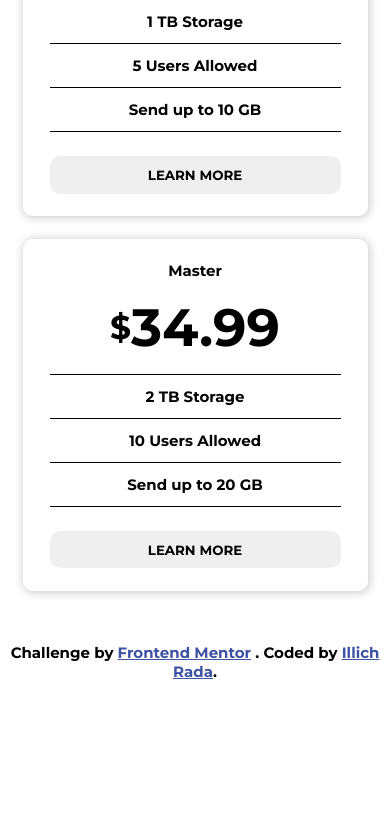
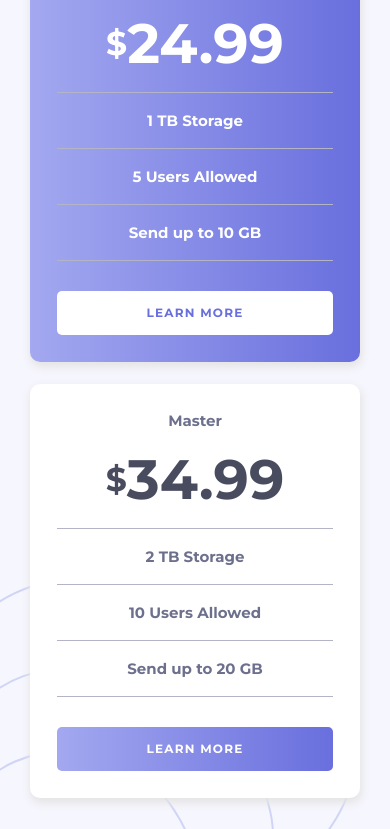
Before and after one commit to illich570/Pricing-component-frontendmentor, a website: page index.html in a window 390 px wide. Shown: the part 715-1544 px from the top of the page. Before the commit the page ends 1396 px from the top, so only its background shows below. Drawn offline with Linux system fonts and the light colour scheme.

Commit message:
[ADD] First mobile layout

```diff
--- a/index.html
+++ b/index.html
@@ -11,15 +11,15 @@
     <title>Frontend Mentor | Pricing Component with Toggle</title>
   </head>
   <body>
-    <main>
+    <main class="bg">
       <section class="container">
         <div class="title">
           <h2>Our Pricing</h2>
         </div>
         <div class="container__switch">
-          <span>Anually</span>
+          <span>Annually</span>
           <label class="switch">
-            <input type="checkbox"/>
+            <input type="checkbox" tabindex="1"/>
             <span class="slider"></span>
           </label>
           <span>Monthly</span>
@@ -44,7 +44,7 @@
               </div>
             </div>
 
-            <div class="card">
+            <div class="card alternate ">
               <div class="card__title">
                 Professional
               </div>
@@ -58,7 +58,7 @@
                 <p class="card__row">Send up to 10 GB</p>
               </div>
               <div class="card__button">
-                <button class="button">Learn More</button>
+                <button class="button alternate">Learn More</button>
               </div>
             </div>
 
--- a/src/scss/base/_reset.scss
+++ b/src/scss/base/_reset.scss
@@ -6,4 +6,5 @@
 
 body{
   background: white;
+  overflow-x: hidden;
 }
--- a/src/scss/components/_button.scss
+++ b/src/scss/components/_button.scss
@@ -4,8 +4,16 @@ button{
 
 .button{
   width: 100%;
-  padding: 0.8em 0;
+  padding: 1.2em 0;
   border: 0;
-  border-radius: 10px;
+  border-radius: 5px;
   text-transform: uppercase;
+  font-size: 0.8em;
+  letter-spacing: 0.1em;
+  background-image: $linear-purple;
+  color: white;
+  &.alternate{
+    background: white;
+    color: $full-purple;
+  }
 }
--- a/src/scss/components/_card.scss
+++ b/src/scss/components/_card.scss
@@ -5,34 +5,55 @@
   margin-bottom: 1.5em;
   border-radius: 10px;
   width: 100%;
-  padding: 1.5em 1.8em;
+  padding: 1.8em 1.8em;
+  max-width: 330px;
+  &__title{
+    color: $gray-blue;
+  }
   &__currency{
     font-size: 2.2em;
   }
   &__amount{
-    font-size: 3.5em;
+    font-size: 3.7em;
   }
   &__price{
     display: flex;
     align-items: center;
     margin: 1em 0;
+    color: $dark-blue;
   }
   &__row{
-    border-bottom: 1px solid black;
+    border-bottom: 0.5px solid $light-gray-blue;
     text-align: center;
-    padding: 0.8em 0;
+    padding: 1.2em 0;
     &:first-of-type{
-      border-top: 1px solid black;
+      border-top: 0.5px solid $light-gray-blue;
     }
     &:last-of-type{
-      margin-bottom: 1.6em;
+      margin-bottom: 2em;
     }
   }
   &__features{
     width: 100%;
+    color: $gray-blue;
   }
   &__button{
     width: 100%;
+  }
+}
+
+.alternate{
+  background: $linear-purple;
+  .card{
+    &__title{
+      color: white;
+    }
+    &__price{
+      color: white;
+    }
+    &__features{
+      color: white;
+    }
   }
 }
 
--- a/src/scss/components/_switch.scss
+++ b/src/scss/components/_switch.scss
@@ -1,9 +1,10 @@
 .container__switch{
   display: flex;
   width: 100%;
-  justify-content: space-evenly;
+  justify-content: center;
   margin-bottom: 4em;
   align-items: center;
+  color: $light-gray-blue;
 }
 
 .switch {
@@ -11,14 +12,9 @@
   display: inline-block;
   width: 60px;
   height: 34px;
+  margin: 0 2.5em;
   input{
-    display: none;
-    &:checked + .slider{
-      background: #2196F3;
-    }
-    &:focus + .slider {
-      box-shadow: 0 0 1px #2196F3;
-    }
+    opacity: 0;
     &:checked + .slider:before {
       -webkit-transform: translateX(1.75em);
       -ms-transform: translateX(1.75em);
@@ -34,7 +30,7 @@
   left: 0;
   right: 0;
   bottom: 0;
-  background: #ccc;
+  background-image: $linear-purple;
   -webkit-transition: .4s;
   transition: .4s;
   border-radius: 3em;
--- a/src/scss/components/_title.scss
+++ b/src/scss/components/_title.scss
@@ -1,4 +1,5 @@
 .title{
   margin-bottom: 2em;
   font-size: 1.4em;
+  color: $gray-blue;
 }
--- a/src/scss/layout/_footer.scss
+++ b/src/scss/layout/_footer.scss
@@ -1,6 +1,8 @@
 .attribution {
   text-align: center;
+  color: $dark-blue;
 }
 .attribution a {
-  color: hsl(228, 45%, 44%);
+  color: $full-purple;
+  text-decoration: none;
 }
--- a/src/scss/layout/_grid.scss
+++ b/src/scss/layout/_grid.scss
@@ -1,5 +1,16 @@
 .container{
   width: 100%;
-  padding: 2em 1.5em;
+  padding: 3.5em 1.5em;
   @include flex-column;
 }
+
+.bg{
+  position: relative;
+  width: 100%;
+  height: 100%;
+  background-color: $bg-color;
+  background-image: url(../../../images/bg-bottom.svg), url(../../../images/bg-top.svg);
+  background-repeat: no-repeat;
+  background-position: bottom left, top right;
+
+}
--- a/src/scss/utils/_mixins.scss
+++ b/src/scss/utils/_mixins.scss
@@ -5,5 +5,5 @@
 }
 
 @mixin box-shadow{
-  box-shadow: 1px 1px 10px 1px rgb(206, 206, 206);
+  box-shadow: 1px 4px 10px 1px rgb(228, 228, 228);
 }
--- a/src/scss/utils/_variables.scss
+++ b/src/scss/utils/_variables.scss
@@ -1,3 +1,15 @@
 $font-family: 'Montserrat', sans-serif;
 $font-weight: 700;
 $font-size: 15px;
+
+$linear-purple: linear-gradient(to right, hsl(236, 72%, 79%), hsl(237, 63%, 64%));
+
+$full-purple: hsl(237, 63%, 64%);
+
+$bg-color: hsl(240, 78%, 98%);
+
+$light-gray-blue: hsl(234, 14%, 74%);
+
+$dark-blue: hsl(232, 13%, 33%);
+
+$gray-blue: hsl(233, 13%, 49%);
```
Also changed, not shown: src/css/main.css.
